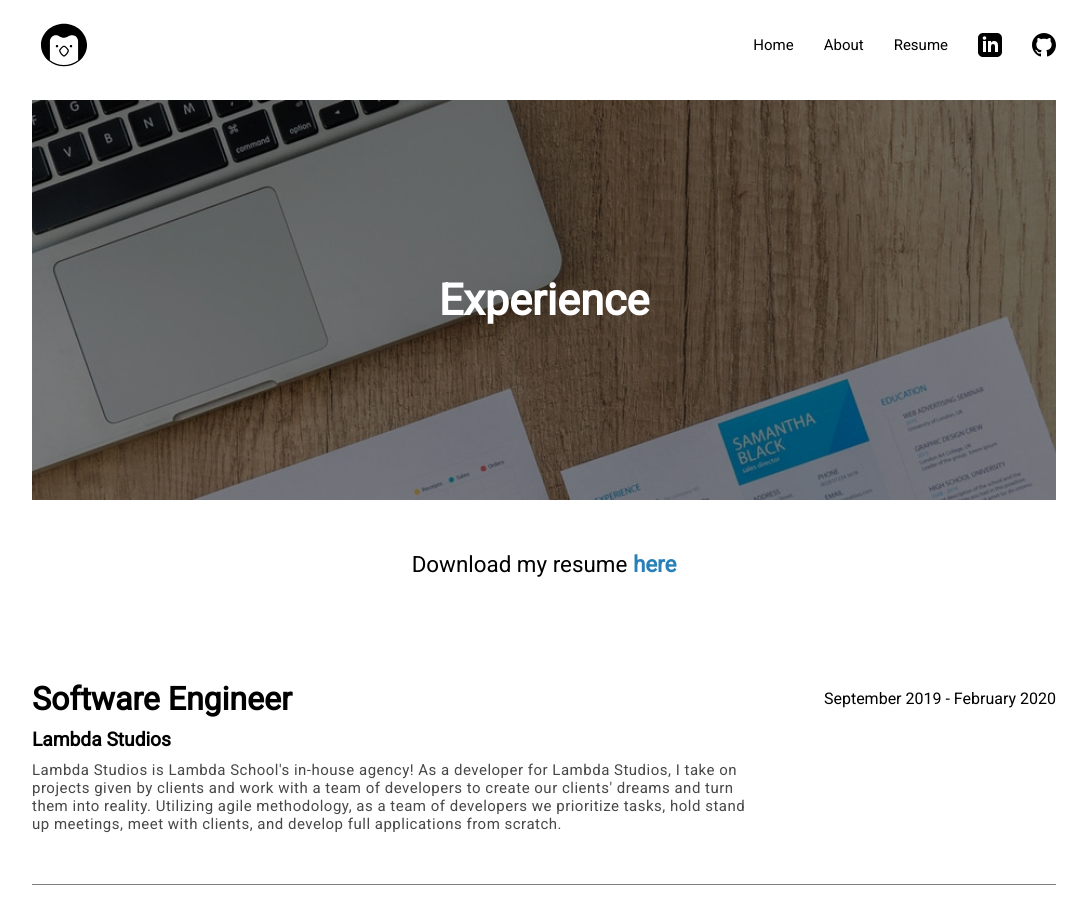
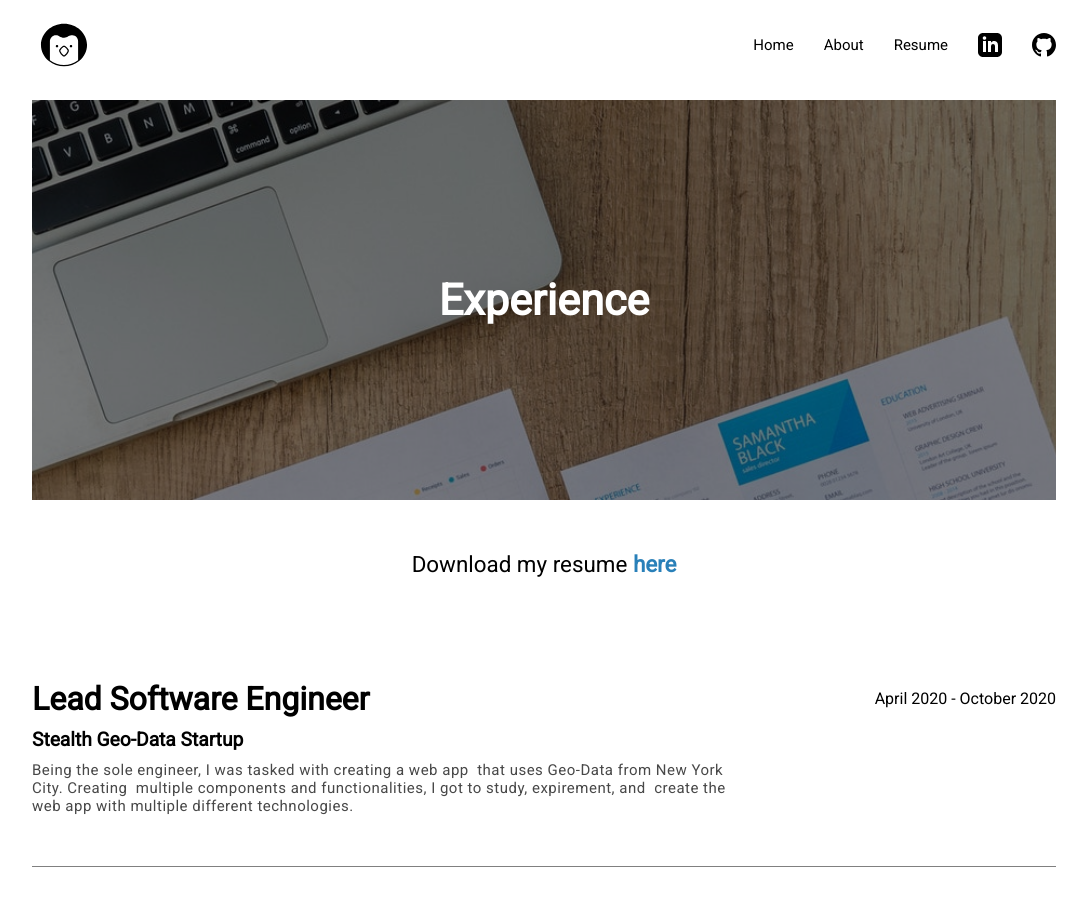
Before and after one commit to jlaluces123/Portfolio-revamp, a React (Create React App) app in the folder client/: page /resume in a window 1280 px wide. Shown: the top 921 px of the page, without its empty margins (96-1183 px from the left). Built offline with nearby package versions, Linux system fonts and the light colour scheme; the HTML template or start-up script is replaced by a standard one.

Commit message:
Updated Resume: updated the resume page content as well as the download button

```diff
--- a/client/src/components/Resume/index.js
+++ b/client/src/components/Resume/index.js
@@ -2,7 +2,7 @@ import React from 'react';
 import './resume.css';
 
 // Assets
-import ResumePDF from '../../assets/Refined_Resume.pdf';
+import ResumePDF from '../../assets/Jonathan_Laluces_November_2020.pdf';
 
 const Resume = () => {
     return (
@@ -26,21 +26,38 @@ const Resume = () => {
             <section className='resume__page'>
                 <div className='project__box'>
                     <div className='projects__top'>
+                        <h2 className='job__title'>Lead Software Engineer</h2>
+                        <p className='experience__date'>
+                            April 2020 - October 2020
+                        </p>
+                    </div>
+
+                    <h4 className='project__name'>Stealth Geo-Data Startup</h4>
+                    <p className='project__info'>
+                        Being the sole engineer, I was tasked with creating a
+                        web app&nbsp; that uses Geo-Data from New York City.
+                        Creating&nbsp; multiple components and functionalities,
+                        I got to study, expirement, and&nbsp; create the web app
+                        with multiple different technologies.
+                    </p>
+                </div>
+
+                <div className='project__box'>
+                    <div className='projects__top'>
                         <h2 className='job__title'>Software Engineer</h2>
                         <p className='experience__date'>
                             September 2019 - February 2020
                         </p>
                     </div>
 
-                    <h4 className='project__name'>Lambda Studios</h4>
+                    <h4 className='project__name'>Stealth Fin-Tech Startup</h4>
                     <p className='project__info'>
-                        Lambda Studios is Lambda School's in-house agency! As a
-                        developer for Lambda Studios, I take on projects given
-                        by clients and work with a team of developers to create
-                        our clients' dreams and turn them into reality.
-                        Utilizing agile methodology, as a team of developers we
-                        prioritize tasks, hold stand up meetings, meet with
-                        clients, and develop full applications from scratch.
+                        With my first ever experience working with a startup, I
+                        learned how to debug complex components, speed up our
+                        API data retrieval speeds, and became&nbsp; proficient
+                        in working with MongoDB. Alongside working on the
+                        backend, I got to create and design multiple pages on
+                        the client-facing&nbsp; app and the admin-facing app.
                     </p>
                 </div>
 
```
Also changed, not shown: 1 other file (tests, documents, lock files or other folders).
